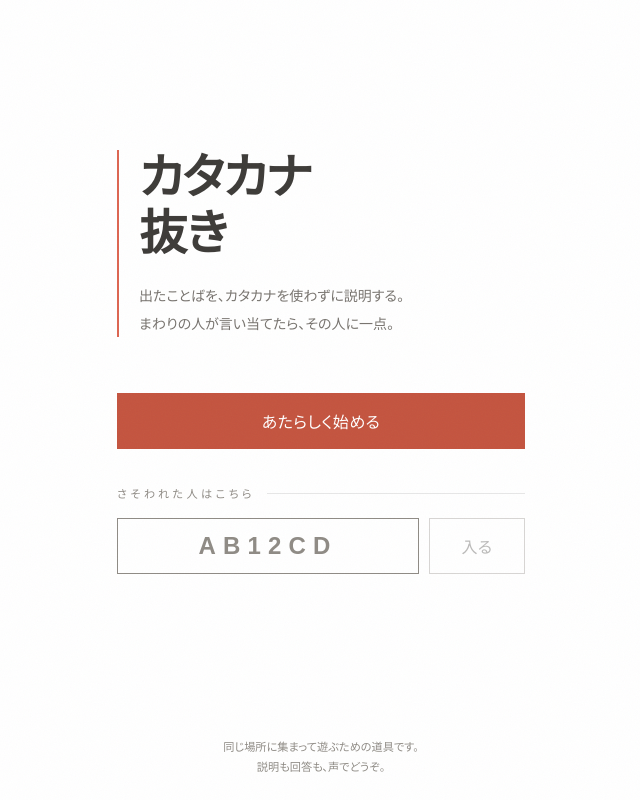
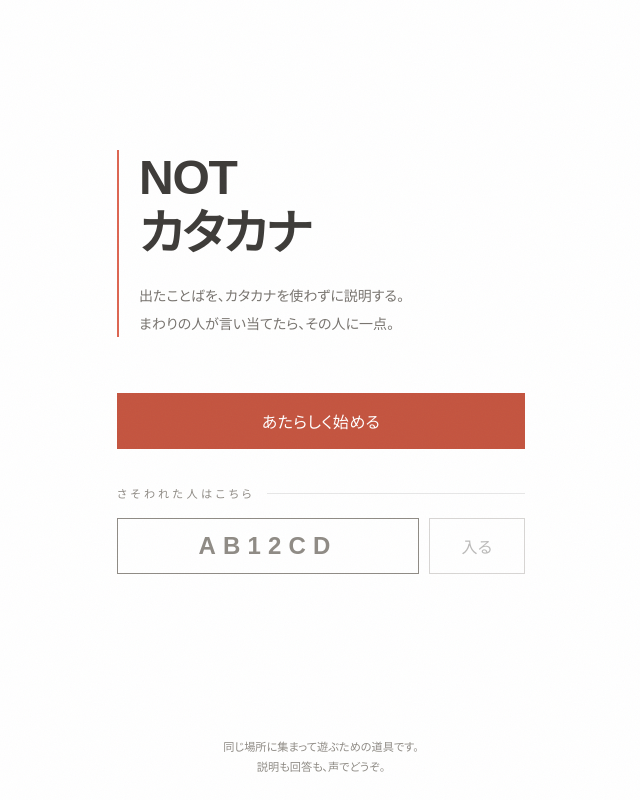
Before and after one commit to t-act/not-katakana, a React (Vite) app in the folder frontend/: page / in a window 1280 px wide. Shown: the whole page, without its empty margins (319-959 px from the left). Built offline with nearby package versions, Linux system fonts and the light colour scheme; a web font is replaced by a local one.

Commit message:
update: アプリ名をカタカナ抜きから NOT カタカナ に改める

```diff
--- a/frontend/index.html
+++ b/frontend/index.html
@@ -13,7 +13,7 @@
       href="https://fonts.googleapis.com/css2?family=Zen+Maru+Gothic:wght@700;900&family=Zen+Kaku+Gothic+New:wght@400;500;700&display=swap"
       rel="stylesheet"
     />
-    <title>カタカナ抜き</title>
+    <title>NOT カタカナ</title>
   </head>
   <body>
     <div id="root"></div>
--- a/frontend/src/screens/LobbyScreen.tsx
+++ b/frontend/src/screens/LobbyScreen.tsx
@@ -37,7 +37,7 @@ export function LobbyScreen() {
 
   const share = async () => {
     if (navigator.share) {
-      await navigator.share({ title: 'カタカナ抜き', url: shareUrl }).catch(() => {})
+      await navigator.share({ title: 'NOT カタカナ', url: shareUrl }).catch(() => {})
       return
     }
     await navigator.clipboard.writeText(shareUrl).catch(() => {})
--- a/frontend/src/screens/TopScreen.tsx
+++ b/frontend/src/screens/TopScreen.tsx
@@ -32,9 +32,9 @@ export function TopScreen() {
       <div className="flex flex-1 flex-col justify-center">
         <div className="animate-rise mb-14 border-l-2 border-shu pl-5">
           <h1 className="font-mincho font-black text-5xl leading-[1.15] tracking-tight text-kinari">
+            NOT
+            <br />
             カタカナ
-            <br />
-            抜き
           </h1>
           <p className="mt-5 text-sm leading-7 text-kinari-dim">
             出たことばを、カタカナを使わずに説明する。
--- a/frontend/vite.config.ts
+++ b/frontend/vite.config.ts
@@ -10,8 +10,8 @@ export default defineConfig({
     VitePWA({
       registerType: 'autoUpdate',
       manifest: {
-        name: 'カタカナ抜き',
-        short_name: 'カタカナ抜き',
+        name: 'NOT カタカナ',
+        short_name: 'NOT カタカナ',
         description: 'カタカナ語を使わずに説明して当ててもらう、対面で遊ぶ言葉あそび',
         lang: 'ja',
         display: 'standalone',
```
Also changed, not shown: 1 other file (tests, documents, lock files or other folders).
